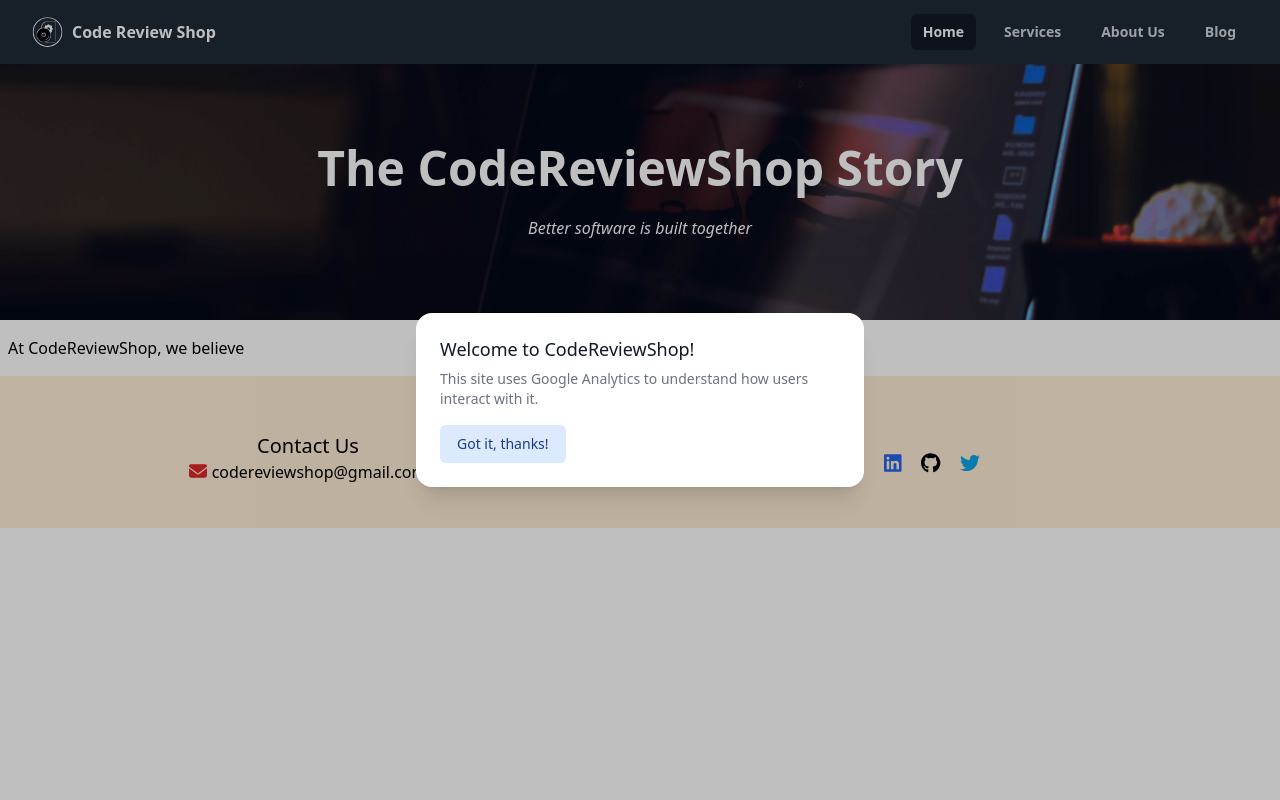
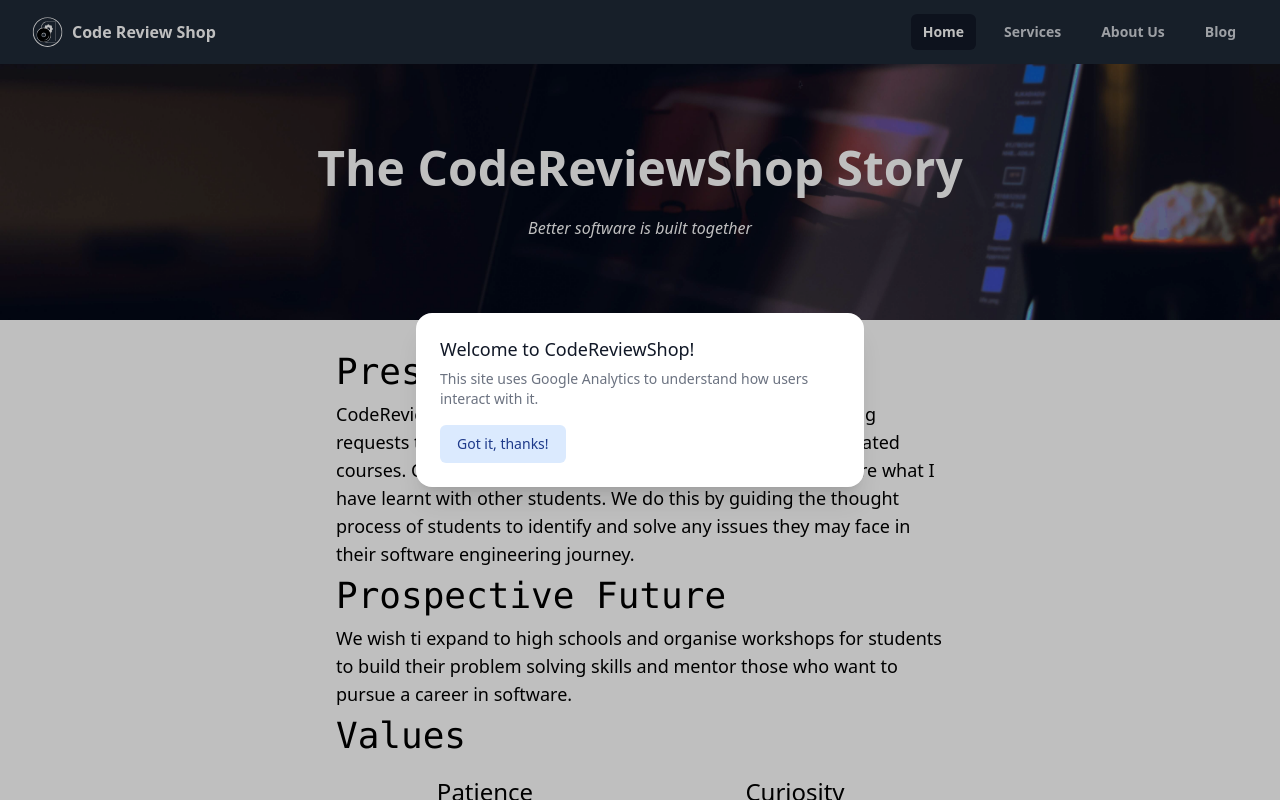
Before and after one commit to project-graveyard/codereviewshop, a Vue app: page /about in a window 1280 px wide. Shown: the top 800 px of the page. Built offline with nearby package versions, Linux system fonts and the light colour scheme.

Commit message:
add the codereviewshop story.
- Add the codereviewshop story.
- Make the page mobile responsive.

```diff
--- a/src/views/AboutView.vue
+++ b/src/views/AboutView.vue
@@ -43,7 +43,42 @@
     </h1>
     <p class="p-3 italic text-md">Better software is built together</p>
   </div>
-  <div class="py-4 px-2 container">
-    <div><p>At CodeReviewShop, we believe</p></div>
+  <div class="py-6 px-4 container lg:w-1/2">
+    <div>
+      <h1 class="text-4xl font-mono py-2">Present Day</h1>
+      <p class="text-lg">
+        CodeReviewShop was originally started to handle the increasing requests
+        to assist my colleagues and friends in programing related courses.
+        CodeReviewShop is the meduim I chose to use to share what I have learnt
+        with other students. We do this by guiding the thought process of
+        students to identify and solve any issues they may face in their
+        software engineering journey.
+      </p>
+    </div>
+    <div>
+      <h1 class="text-4xl font-mono py-2">Prospective Future</h1>
+      <p class="text-lg">
+        We wish ti expand to high schools and organise workshops for students to
+        build their problem solving skills and mentor those who want to pursue a
+        career in software.
+      </p>
+    </div>
+    <div>
+      <h1 class="text-4xl font-mono py-2">Values</h1>
+      <div
+        class="pt-3 grid grid-cols-1 sm:grid-cols-2 gap-3 justify-start items-start"
+      >
+        <div v-for="item in values">
+          <div class="flex text-2xl items-center justify-center">
+            <font-awesome-icon
+              :icon="item.icon"
+              :class="['mr-2 ', item.color]"
+            />
+            <p>{{ item.name }}</p>
+          </div>
+          <p>{{ item.desc }}</p>
+        </div>
+      </div>
+    </div>
   </div>
 </template>
```
